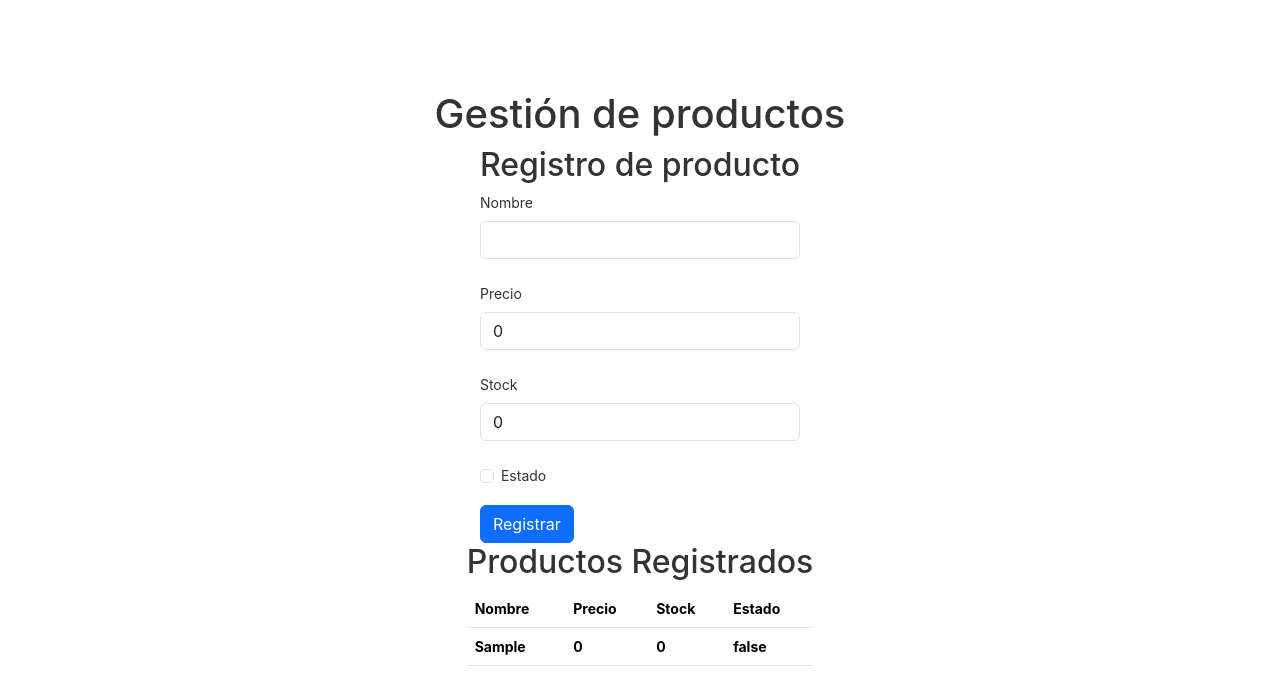
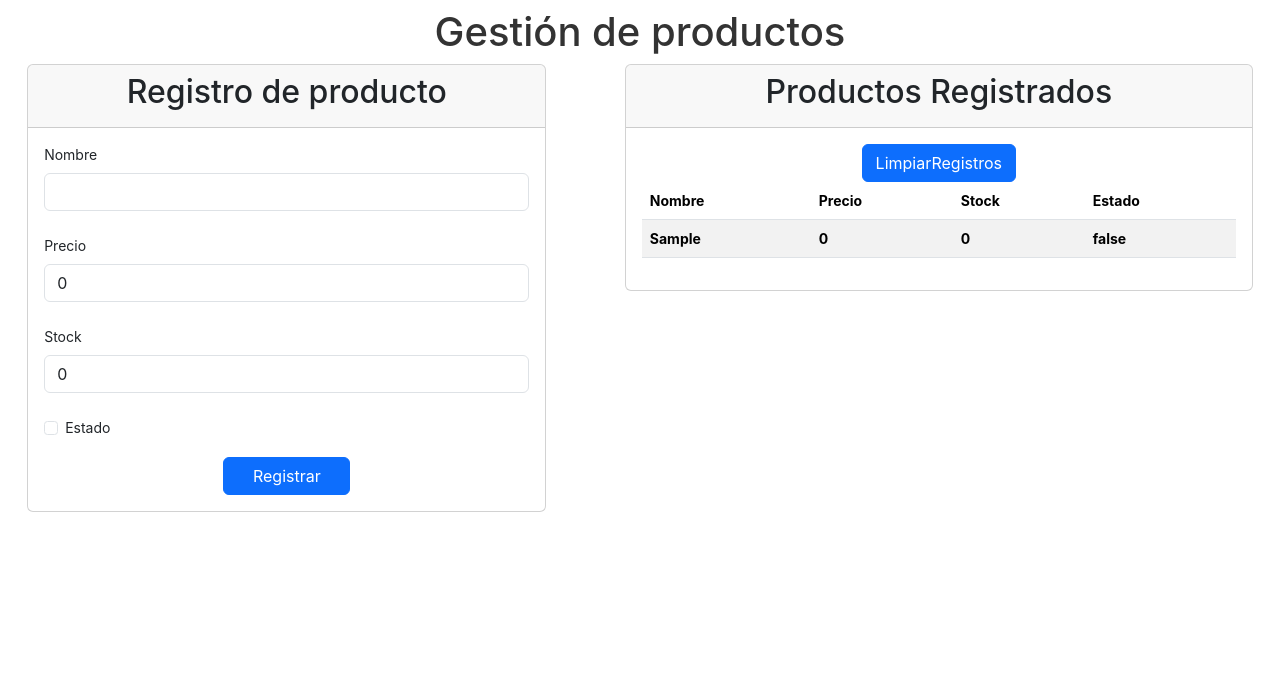
Before and after one commit to AndresMonto/Laboratorio1, an Angular app: page / in a window 1280 px wide. Both pictures are taken after typing "Sample" into the empty fields and a click on the button "Registrar". Shown: the top 694 px of the page. Built offline with nearby package versions, Linux system fonts and the light colour scheme.

Commit message:
Adicion de Estilos y Limpierza de Arreglo

```diff
--- a/angular.json
+++ b/angular.json
@@ -94,5 +94,8 @@
         }
       }
     }
+  },
+  "cli": {
+    "analytics": "602a8f9b-b270-4cd1-b33f-82ab2c3a1a44"
   }
 }
--- a/src/app/app.component.html
+++ b/src/app/app.component.html
@@ -192,7 +192,7 @@
   }
 
   .terminal pre {
-    font-family: SFMono-Regular,Consolas,Liberation Mono,Menlo,monospace;
+    font-family: SFMono-Regular, Consolas, Liberation Mono, Menlo, monospace;
     color: white;
     padding: 0 1rem 1rem;
     margin: 0;
@@ -236,16 +236,16 @@
     align-items: center;
     font-size: 12px;
     padding: 3px 10px;
-    border: 1px solid rgba(27,31,35,.2);
+    border: 1px solid rgba(27, 31, 35, .2);
     border-radius: 3px;
-    background-image: linear-gradient(-180deg,#fafbfc,#eff3f6 90%);
+    background-image: linear-gradient(-180deg, #fafbfc, #eff3f6 90%);
     margin-left: 4px;
     font-weight: 600;
   }
 
   .github-star-badge:hover {
-    background-image: linear-gradient(-180deg,#f0f3f6,#e6ebf1 90%);
-    border-color: rgba(27,31,35,.35);
+    background-image: linear-gradient(-180deg, #f0f3f6, #e6ebf1 90%);
+    border-color: rgba(27, 31, 35, .35);
     background-position: -.5em;
   }
 
@@ -265,7 +265,8 @@
 
   /* Responsive Styles */
   @media screen and (max-width: 767px) {
-    .card-container > *:not(.circle-link) ,
+
+    .card-container>*:not(.circle-link),
     .terminal {
       width: 100%;
     }
@@ -293,12 +294,15 @@
   }
 </style>
 
-<div class="content" role="main">
-  <h1>Gestión de productos</h1>
-
-  <app-registro></app-registro>
-
-  <app-listado></app-listado>
-
+<div class="content-fluid" role="main">
+  <h1 class="text-center card-header">Gestión de productos</h1>
+  <div class="row justify-content-around">
+    <div class="col-5">
+      <app-registro></app-registro>
+    </div>
+    <div class="col-6">
+      <app-listado></app-listado>
+    </div>
+  </div>
   <router-outlet></router-outlet>
 </div>
--- a/src/app/productos/listado/listado.component.html
+++ b/src/app/productos/listado/listado.component.html
@@ -1,8 +1,13 @@
 <div *ngIf="productos.length>0 ; else mensajeSinProductos">
-
-    <h2>Productos Registrados</h2>
-
-    <table class="table">
+  <div class="card">
+    <div class="card-header">
+      <h2 class="card-title text-center">Productos Registrados</h2>
+    </div>
+    <div class="card-body">
+      <div class="row justify-content-center">
+        <button class="btn btn-primary col-3" (click)="Limpiar()">LimpiarRegistros</button>
+      </div>
+      <table class="table table-striped table-hover">
         <thead>
           <tr>
             <th scope="col">Nombre</th>
@@ -21,7 +26,13 @@
         </tbody>
       </table>
     </div>
+  </div>
+</div>
 
 <ng-template #mensajeSinProductos>
-    <p>No hay productos registrados</p>
+  <div class="card">
+    <div class="card-body text-center">
+      <h4>No hay productos registrados</h4>
+    </div>
+  </div>
 </ng-template>
--- a/src/app/productos/listado/listado.component.ts
+++ b/src/app/productos/listado/listado.component.ts
@@ -12,4 +12,9 @@ export class ListadoComponent implements OnInit {
 
   ngOnInit(): void {
   }
+
+  Limpiar() {
+    ListadoComponent._productos = [];
+    this.productos = ListadoComponent._productos;
+  }
 }
--- a/src/app/productos/registro/registro.component.html
+++ b/src/app/productos/registro/registro.component.html
@@ -1,5 +1,8 @@
-<h2>Registro de producto</h2>
-
+<div class="card">
+  <div class="card-header">
+    <h2 class="card-title text-center">Registro de producto</h2>
+  </div>
+  <div class="card-body">
     <form>
       <div class="mb-4">
         <label for="Nombre" class="form-label">Nombre</label>
@@ -17,7 +20,9 @@
         <input type="checkbox" class="form-check-input" name="estado" [(ngModel)]="producto.estado">
         <label class="form-check-label" for="Estado">Estado</label>
       </div>
-    <div class="justify-content-center">
-        <button class="btn btn-primary" (click)="Registrar()">Registrar</button>
+      <div class="row justify-content-center">
+          <button class="btn btn-primary col-3" (click)="Registrar()">Registrar</button>
       </div>
     </form>
+  </div>
+</div>
```
Lines whose indentation alone changed are shown as unchanged.
